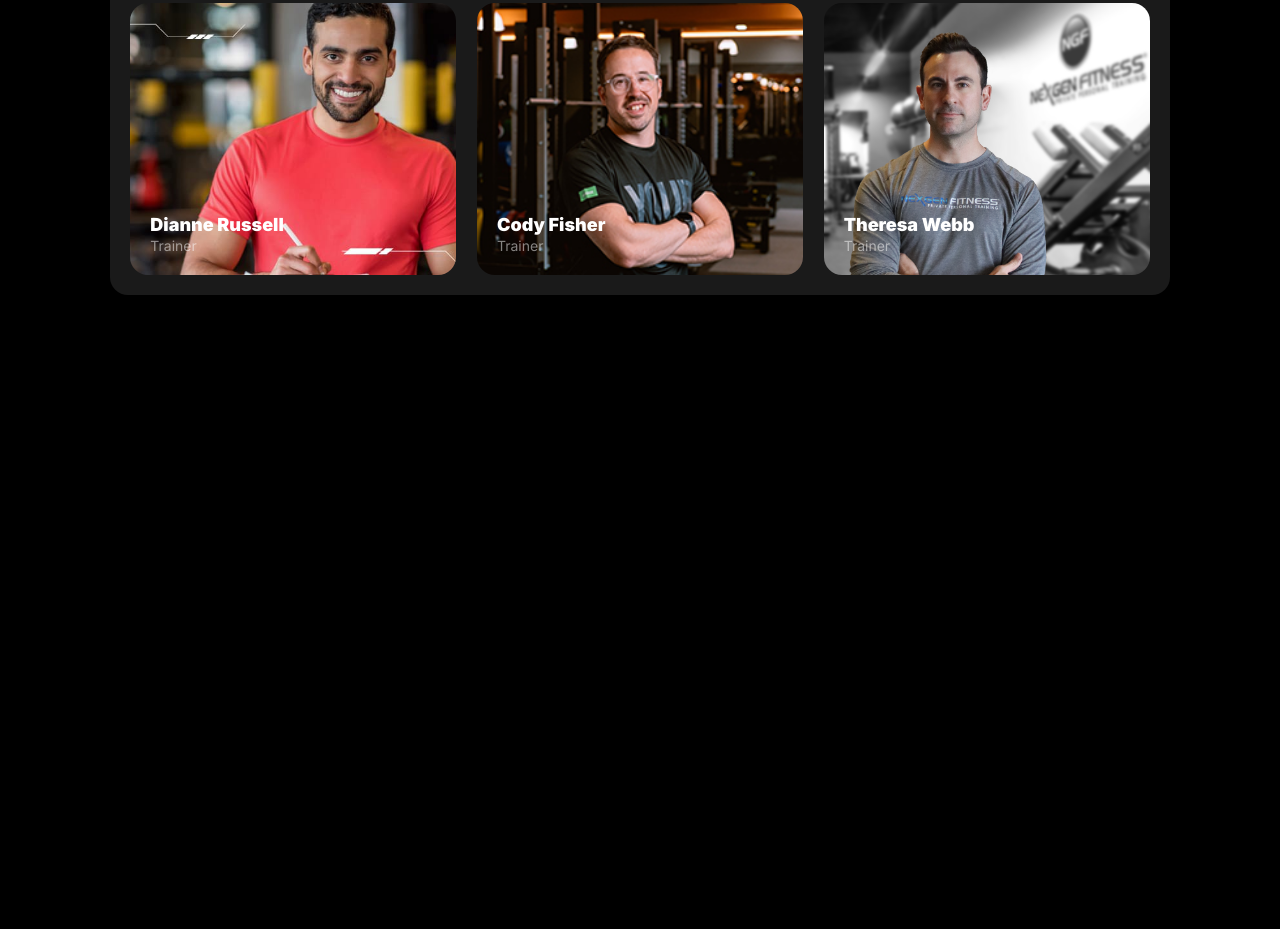
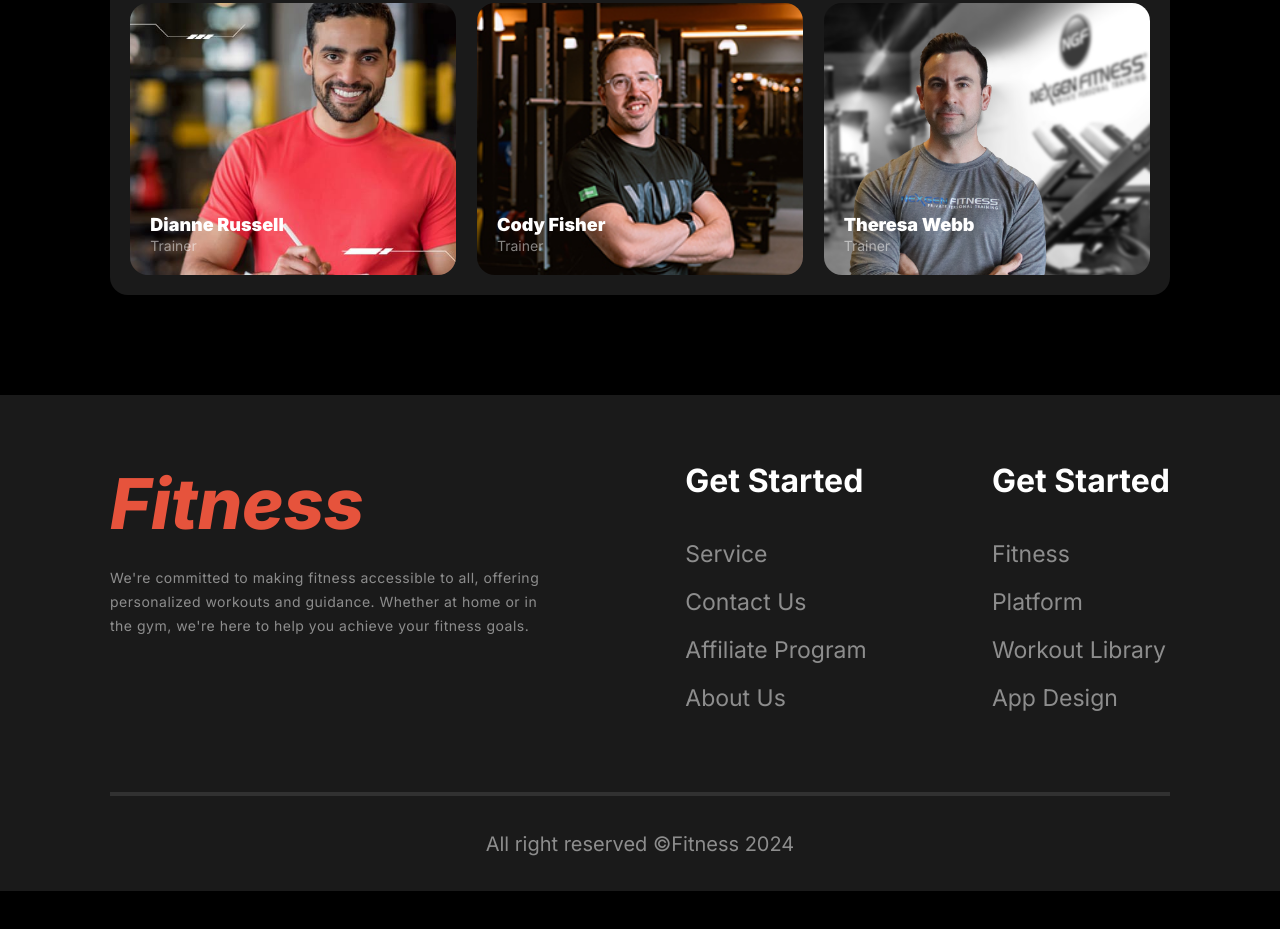
Before and after one commit to sourav785/ph_assignment_2, a plain HTML site: page index.html in a window 1280 px wide. Shown: the part 3450-4379 px from the top of the page. Before the commit the page ends 3845 px from the top, so only its background shows below. Drawn offline with Linux system fonts and the light colour scheme.

Commit message:
footer-section-completed

```diff
--- a/index.html
+++ b/index.html
@@ -193,6 +193,7 @@
               </tr>
             </table>
           </div>
+
           <div class="calc">
             <div class="texts">
               <h3 class="bmi-heading">Calculate your BMI</h3>
@@ -202,7 +203,6 @@
                 overweight, or obese.
               </p>
             </div>
-
             <form class="calc-info" action="">
               <input class="height" type="number" placeholder="Height/cm" />
               <input class="weight" type="number" placeholder="Weight/kg" />
@@ -307,5 +307,43 @@
         </div>
       </section>
     </main>
+
+    <!-- footer-section -->
+    <footer class="bg-color2">
+      <div class="container">
+        <div class="columns">
+          <div class="footer-logo">
+            <h3 class="brand-name orangy-red">Fitness</h3>
+            <p class="section-desc">
+              We're committed to making fitness accessible to all, offering
+              personalized workouts and guidance. Whether at home or in the gym,
+              we're here to help you achieve your fitness goals.
+            </p>
+          </div>
+          <div class="column">
+            <h3>Get Started</h3>
+            <ul>
+              <li><a href="#">Service</a></li>
+              <li><a href="#">Contact Us</a></li>
+              <li><a href="#">Affiliate Program</a></li>
+              <li><a href="#">About Us</a></li>
+            </ul>
+          </div>
+          <div class="column">
+            <h3>Get Started</h3>
+            <ul>
+              <li><a href="#">Fitness</a></li>
+              <li><a href="#">Platform</a></li>
+              <li><a href="#">Workout Library</a></li>
+              <li><a href="#">App Design</a></li>
+            </ul>
+          </div>
+        </div>
+
+        <hr />
+
+        <div id="copyright">All right reserved ©Fitness 2024</div>
+      </div>
+    </footer>
   </body>
 </html>
--- a/styles/style.css
+++ b/styles/style.css
@@ -374,6 +374,55 @@ select {
   font-weight: 400;
 }
 
+/* footer-section-styles */
+footer .container {
+  padding-top: 66px;
+  padding-bottom: 35px;
+}
+.columns {
+  display: flex;
+  justify-content: space-between;
+  /* grid-template-columns: 2.5fr 1fr 1fr; */
+  gap: 110px;
+  margin-bottom: 80px;
+}
+
+.footer-logo {
+  max-width: 450px;
+}
+.footer-logo h3 {
+  font-size: 70px;
+  font-style: italic;
+  margin-bottom: 20px;
+}
+.column h3 {
+  font-size: 32px;
+  font-weight: 700;
+  color: white;
+  margin-bottom: 40px;
+}
+.column ul {
+  display: flex;
+  flex-direction: column;
+  gap: 20px;
+}
+.column ul li a {
+  text-decoration: none;
+  color: rgba(255, 255, 255, 0.5);
+  font-size: 23px;
+  font-weight: 400;
+}
+hr {
+  border: 2px solid rgba(255, 255, 255, 0.1);
+  margin-bottom: 36px;
+}
+#copyright {
+  font-size: 20px;
+  font-weight: 400;
+  color: rgba(255, 255, 255, 0.5);
+  text-align: center;
+}
+
 /* shared-section-styles */
 .orangy-red {
   color: #e6533c;
```
Also changed, not shown: 1 other file.
